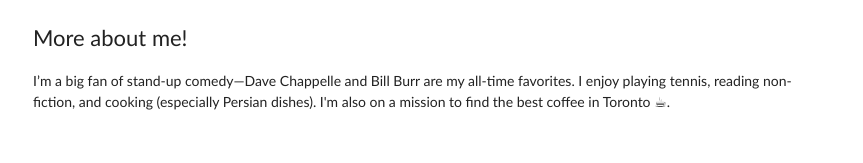
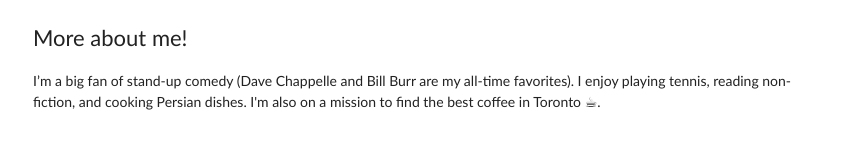
Before and after one commit to MhdMohammadi/mhdmohammadi.github.io, a plain HTML site: page index.html in a window 1280 px wide. Shown: the part 1344-1507 px from the top of the page, without its empty margins (208-1071 px from the left). Drawn offline with Linux system fonts and the light colour scheme.

Commit message:
update the webpage

```diff
--- a/index.html
+++ b/index.html
@@ -112,7 +112,7 @@
       <tr>
         <td>
           <h2>More about me!</h2>
-          <p>I’m a big fan of stand-up comedy—Dave Chappelle and Bill Burr are my all-time favorites. I enjoy playing tennis, reading non-fiction, and cooking (especially Persian dishes). I'm also on a mission to find the best coffee in Toronto ☕.</p>
+          <p>I’m a big fan of stand-up comedy (Dave Chappelle and Bill Burr are my all-time favorites). I enjoy playing tennis, reading non-fiction, and cooking Persian dishes. I'm also on a mission to find the best coffee in Toronto ☕.</p>
         </td>
       </tr>
     </tbody>
```
